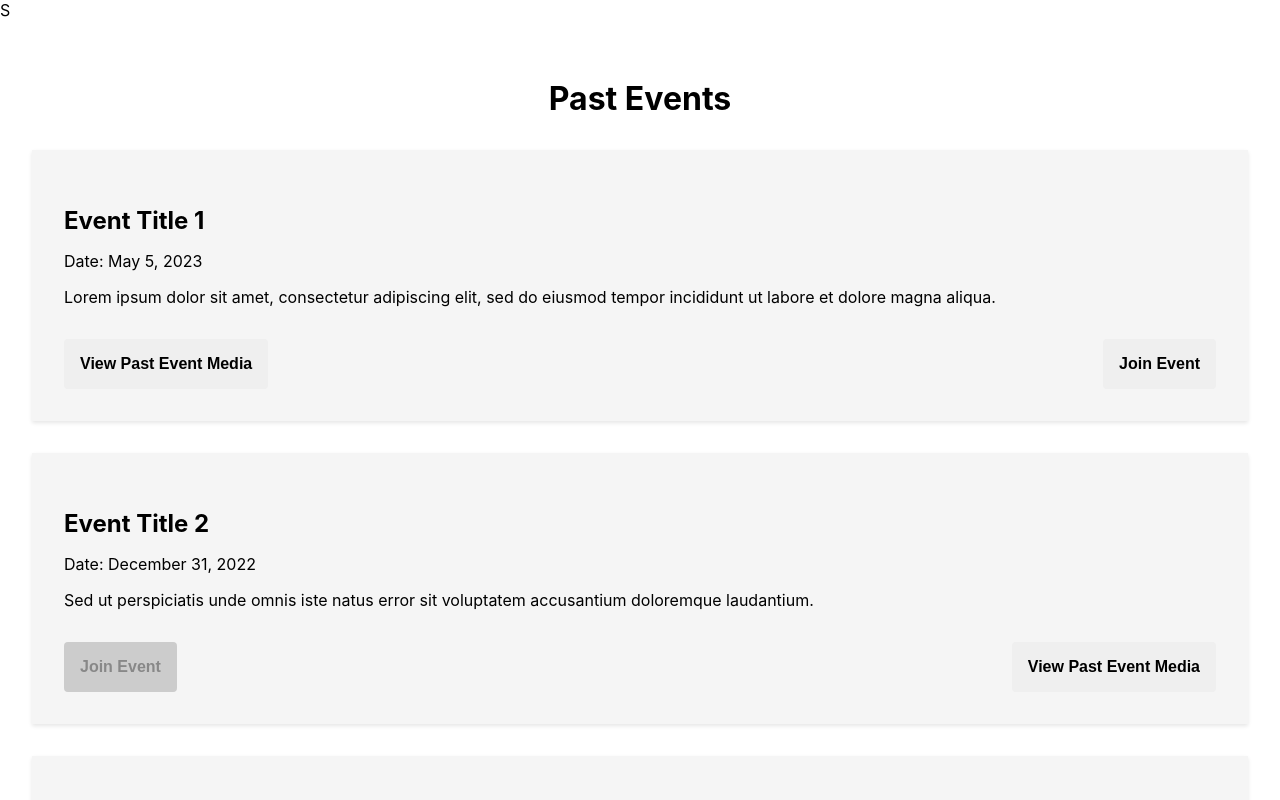
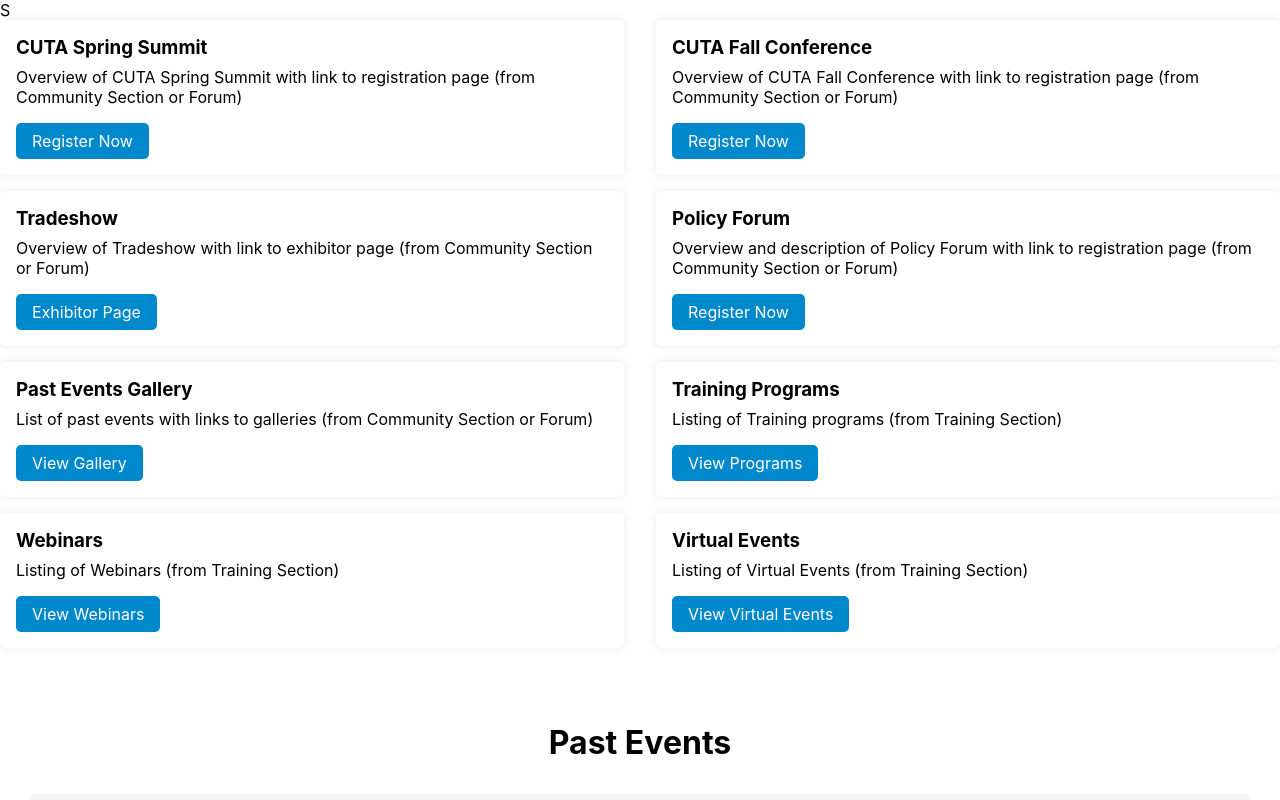
Before and after one commit to DindyalM/ACTU, a SvelteKit app: page /events in a window 1280 px wide. Shown: the top 800 px of the page. Built offline with nearby package versions, Linux system fonts and the light colour scheme.

Commit message:
1 file modified, 1 added

```diff
--- /dev/null
+++ b/src/components/event.svelte
@@ -0,0 +1,82 @@
+<div class="event-container">
+  <div class="event">
+    <h3>CUTA Spring Summit</h3>
+    <p>Overview of CUTA Spring Summit with link to registration page (from Community Section or Forum)</p>
+    <a href="#">Register Now</a>
+  </div>
+  <div class="event">
+    <h3>CUTA Fall Conference</h3>
+    <p>Overview of CUTA Fall Conference with link to registration page (from Community Section or Forum)</p>
+    <a href="#">Register Now</a>
+  </div>
+  <div class="event">
+    <h3>Tradeshow</h3>
+    <p>Overview of Tradeshow with link to exhibitor page (from Community Section or Forum)</p>
+    <a href="#">Exhibitor Page</a>
+  </div>
+  <div class="event">
+    <h3>Policy Forum</h3>
+    <p>Overview and description of Policy Forum with link to registration page (from Community Section or Forum)</p>
+    <a href="#">Register Now</a>
+  </div>
+  <div class="event">
+    <h3>Past Events Gallery</h3>
+    <p>List of past events with links to galleries (from Community Section or Forum)</p>
+    <a href="#">View Gallery</a>
+  </div>
+  <div class="event">
+    <h3>Training Programs</h3>
+    <p>Listing of Training programs (from Training Section)</p>
+    <a href="#">View Programs</a>
+  </div>
+  <div class="event">
+    <h3>Webinars</h3>
+    <p>Listing of Webinars (from Training Section)</p>
+    <a href="#">View Webinars</a>
+  </div>
+  <div class="event">
+    <h3>Virtual Events</h3>
+    <p>Listing of Virtual Events (from Training Section)</p>
+    <a href="#">View Virtual Events</a>
+  </div>
+</div>
+<style>
+.event-container {
+  display: flex;
+  flex-wrap: wrap;
+  justify-content: space-between;
+}
+
+.event {
+  width: calc(50% - 1rem);
+  padding: 1rem;
+  margin-bottom: 1rem;
+  background-color: #fff;
+  box-shadow: 0px 0px 10px rgba(0, 0, 0, 0.1);
+  border-radius: 5px;
+}
+
+.event h3 {
+  margin-top: 0;
+  margin-bottom: 0.5rem;
+}
+
+.event p {
+  margin-top: 0;
+  margin-bottom: 1rem;
+}
+
+.event a {
+  display: inline-block;
+  padding: 0.5rem 1rem;
+  background-color: #0088cc;
+  color: #fff;
+  text-decoration: none;
+  border-radius: 5px;
+}
+
+.event a:hover {
+  background-color: #006699;
+}
+
+</style>
--- a/src/routes/events/+page.svelte
+++ b/src/routes/events/+page.svelte
@@ -35,9 +35,9 @@
     // Handle form submission
   }
 
-
+import Event from "../../components/event.svelte"
 </script>
-
+<Event />
 <div class="page">
   <h2 class="title">Past Events</h2>
   <div class="events-list">
```
